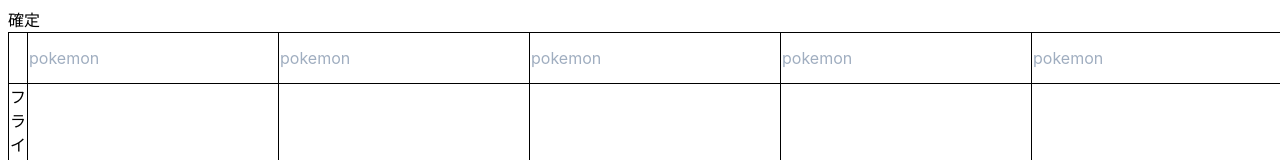
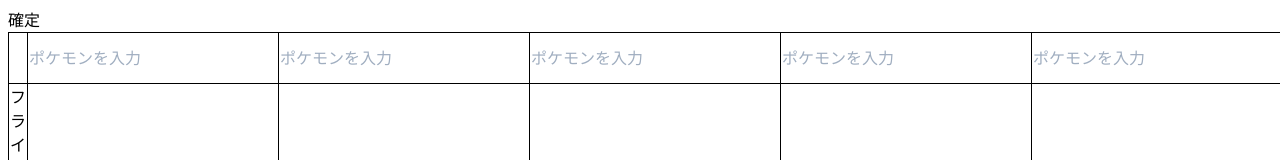
Before and after one commit to d-yamagishi522/pokemon-tool, a Nuxt app: page / in a window 1280 px wide. Shown: the top 160 px of the page. Built offline with nearby package versions, Linux system fonts and the light colour scheme.

Commit message:
:+1: サジェストインプット作成

```diff
--- a/components/Logo.vue
+++ /dev/null
@@ -1,33 +0,0 @@
-<template>
-  <svg class="NuxtLogo" width="245" height="180" viewBox="0 0 452 342" xmlns="http://www.w3.org/2000/svg">
-    <g fill="none" fill-rule="evenodd">
-      <path
-        d="M139 330l-1-2c-2-4-2-8-1-13H29L189 31l67 121 22-16-67-121c-1-2-9-14-22-14-6 0-15 2-22 15L5 303c-1 3-8 16-2 27 4 6 10 12 24 12h136c-14 0-21-6-24-12z"
-        fill="#00C58E"
-      />
-      <path
-        d="M447 304L317 70c-2-2-9-15-22-15-6 0-15 3-22 15l-17 28v54l39-67 129 230h-49a23 23 0 0 1-2 14l-1 1c-6 11-21 12-23 12h76c3 0 17-1 24-12 3-5 5-14-2-26z"
-        fill="#108775"
-      />
-      <path
-        d="M376 330v-1l1-2c1-4 2-8 1-12l-4-12-102-178-15-27h-1l-15 27-102 178-4 12a24 24 0 0 0 2 15c4 6 10 12 24 12h190c3 0 18-1 25-12zM256 152l93 163H163l93-163z"
-        fill="#2F495E"
-        fill-rule="nonzero"
-      />
-    </g>
-  </svg>
-</template>
-<style>
-.NuxtLogo {
-  animation: 1s appear;
-}
-
-@keyframes appear {
-  0% {
-    opacity: 0;
-  }
-  100% {
-    opacity: 1;
-  }
-}
-</style>
--- /dev/null
+++ b/components/SuggestInput.vue
@@ -0,0 +1,57 @@
+<template>
+  <div>
+    <div
+      v-if="value.length > 0 && suggest"
+      @click="suggest = false"
+      class="fixed inset-0"
+    />
+    <div class="relative z-10">
+      <input
+        @focus="$emit('input', $event.target.value), (suggest = true)"
+        @input="$emit('input', $event.target.value)"
+        @keydown.prevent.tab.exact="$emit('tab', $event), (suggest = false)"
+        @keydown.prevent.shift.exact="$emit('shift', $event), (suggest = false)"
+        @keydown.prevent.right.exact="$emit('tab', $event), (suggest = false)"
+        @keydown.prevent.left.exact="$emit('shift', $event), (suggest = false)"
+        :value="value"
+        placeholder="ポケモンを入力"
+        class="outline-none input-item"
+        type="text"
+      />
+      <div
+        v-if="value.length > 0 && suggest"
+        class="bg-white shadow w-40 mt-1 absolute"
+      >
+        <div
+          v-for="item in list"
+          :key="item.id"
+          @click="$emit('setName', item.name), (suggest = false)"
+        >
+          {{ item.name }}
+        </div>
+      </div>
+    </div>
+  </div>
+</template>
+
+<script>
+export default {
+  props: {
+    list: {
+      type: Array,
+      default: () => {
+        return []
+      }
+    },
+    value: {
+      type: String,
+      default: ''
+    }
+  },
+  data() {
+    return {
+      suggest: false
+    }
+  }
+}
+</script>
--- a/pages/index.vue
+++ b/pages/index.vue
@@ -1,56 +1,77 @@
 <template>
   <div class="p-2">
-    <button @click="updateTable()">確定</button>
-    <table>
+    <button
+      @click="updateTable()"
+      @keydown.prevent.shift.exact="movePrev($event)"
+      @keydown.prevent.left.exact="movePrev($event)"
+      @keydown.prevent.right.exact="moveNext($event)"
+      @keydown.prevent.tab.exact="moveNext($event)"
+      class="input-item"
+    >
+      確定
+    </button>
+    <table class="table">
       <thead>
         <tr>
-          <th class="border border-black"></th>
-          <th class="border border-black">
-            <input
+          <th class="border border-black w-40"></th>
+          <th class="border border-black w-40">
+            <SuggestInput
+              :list="suggestList"
               v-model="pokemon1"
-              type="text"
-              placeholder="pokemon"
-              class="outline-none"
+              @input="filterList"
+              @setName="setPokemon1"
+              @tab="moveNext"
+              @shift="movePrev"
             />
           </th>
-          <th class="border border-black">
-            <input
+          <th class="border border-black w-40">
+            <SuggestInput
+              :list="suggestList"
               v-model="pokemon2"
-              type="text"
-              placeholder="pokemon"
-              class="outline-none"
+              @input="filterList"
+              @setName="setPokemon2"
+              @tab="moveNext"
+              @shift="movePrev"
             />
           </th>
-          <th class="border border-black">
-            <input
+          <th class="border border-black w-40">
+            <SuggestInput
+              :list="suggestList"
               v-model="pokemon3"
-              type="text"
-              placeholder="pokemon"
-              class="outline-none"
+              @input="filterList"
+              @setName="setPokemon3"
+              @tab="moveNext"
+              @shift="movePrev"
             />
           </th>
-          <th class="border border-black">
-            <input
+          <th class="border border-black w-40">
+            <SuggestInput
+              :list="suggestList"
               v-model="pokemon4"
-              type="text"
-              placeholder="pokemon"
-              class="outline-none"
+              @input="filterList"
+              @setName="setPokemon4"
+              @tab="moveNext"
+              @shift="movePrev"
             />
           </th>
-          <th class="border border-black">
-            <input
+          <th class="border border-black w-40">
+            <SuggestInput
+              :list="suggestList"
               v-model="pokemon5"
-              type="text"
-              placeholder="pokemon"
-              class="outline-none"
+              @input="filterList"
+              @setName="setPokemon5"
+              @tab="moveNext"
+              @shift="movePrev"
             />
           </th>
-          <th class="border border-black">
-            <input
+          <th class="border border-black w-40">
+            <SuggestInput
+              :list="suggestList"
               v-model="pokemon6"
-              type="text"
-              placeholder="pokemon"
-              class="outline-none"
+              @input="filterList"
+              @setName="setPokemon6"
+              @tab="moveNext"
+              @shift="movePrev"
             />
           </th>
           <th class="border border-black">合計</th>
@@ -60,6 +81,11 @@
         <tr
           v-for="pokemon in pokemonList"
           :key="pokemon.id"
+          :class="{
+            'bg-red-200': total(pokemon) === 0,
+            'bg-yellow-200': total(pokemon) === 1,
+            'bg-teal-300': total(pokemon) >= 2
+          }"
           class="border border-black"
         >
           <td class="border border-black">{{ pokemon.name }}</td>
@@ -69,20 +95,20 @@
           <td class="border border-black">{{ compatibility4(pokemon) }}</td>
           <td class="border border-black">{{ compatibility5(pokemon) }}</td>
           <td class="border border-black">{{ compatibility6(pokemon) }}</td>
+          <td class="border border-black">{{ total(pokemon) }}</td>
         </tr>
       </tbody>
-      <tfoot>
-        <tr>
-          <td>フッタセル1</td>
-          <td>フッタセル2</td>
-        </tr>
-      </tfoot>
     </table>
   </div>
 </template>
 
 <script>
+import SuggestInput from '@/components/SuggestInput.vue'
+
 export default {
+  components: {
+    SuggestInput
+  },
   data() {
     return {
       pokemon1: '',
@@ -155,16 +181,12 @@
           weaks: ['かくとう', 'ひこう', 'フェアリー']
         }
       ],
-      list: [
-        {
-          id: 1,
-          name: 'test'
-        },
-        {
-          id: 2,
-          name: 'sample'
-        }
-      ]
+      suggestList: []
+    }
+  },
+  computed: {
+    elements() {
+      return document.getElementsByClassName('input-item')
     }
   },
   async created() {
@@ -179,6 +201,17 @@
       this.p4 = this.pokemon4
       this.p5 = this.pokemon5
       this.p6 = this.pokemon6
+    },
+    total(pokemon) {
+      if (this.p1 === '') return ''
+      let num = 0
+      if (this.compatibility1(pokemon) === '○') num++
+      if (this.compatibility2(pokemon) === '○') num++
+      if (this.compatibility3(pokemon) === '○') num++
+      if (this.compatibility4(pokemon) === '○') num++
+      if (this.compatibility5(pokemon) === '○') num++
+      if (this.compatibility6(pokemon) === '○') num++
+      return num
     },
     compatibility1(pokemon) {
       return this.baseCompatibility(pokemon, this.p1)
@@ -245,7 +278,68 @@
       } else {
         return '-'
       }
+    },
+    filterList(text) {
+      this.suggestList = this.pokemonList.filter((item) => {
+        return this.katakanaToHiragana(item.name).includes(
+          this.katakanaToHiragana(text)
+        )
+      })
+    },
+    katakanaToHiragana(text) {
+      return text.replace(/[\u30A1-\u30F6]/g, (match) => {
+        const character = match.charCodeAt(0) - 0x60
+        return String.fromCharCode(character)
+      })
+    },
+    setPokemon1(name) {
+      this.pokemon1 = name
+    },
+    setPokemon2(name) {
+      this.pokemon2 = name
+    },
+    setPokemon3(name) {
+      this.pokemon3 = name
+    },
+    setPokemon4(name) {
+      this.pokemon4 = name
+    },
+    setPokemon5(name) {
+      this.pokemon5 = name
+    },
+    setPokemon6(name) {
+      this.pokemon6 = name
+    },
+    findIndex(target) {
+      return [].findIndex.call(this.elements, (e) => e === target)
+    },
+    moveFocus(index) {
+      if (this.elements[index]) {
+        this.elements[index].focus()
+      }
+    },
+    moveNext(event) {
+      const index = this.findIndex(event.target)
+      if (index === 6) {
+        this.moveFocus(0)
+        return
+      }
+      this.moveFocus(index + 1)
+    },
+    movePrev(event) {
+      const index = this.findIndex(event.target)
+      if (index === 0) {
+        this.moveFocus(6)
+        return
+      }
+      this.moveFocus(index - 1)
     }
   }
 }
 </script>
+
+<style scoped>
+.table {
+  width: 1250px;
+}
+</style>
```
